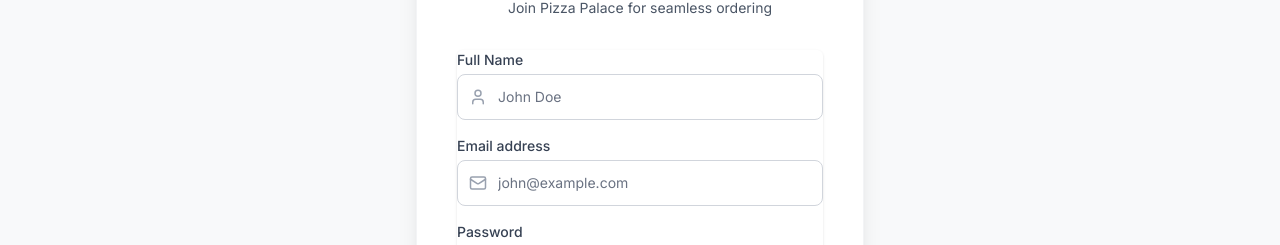
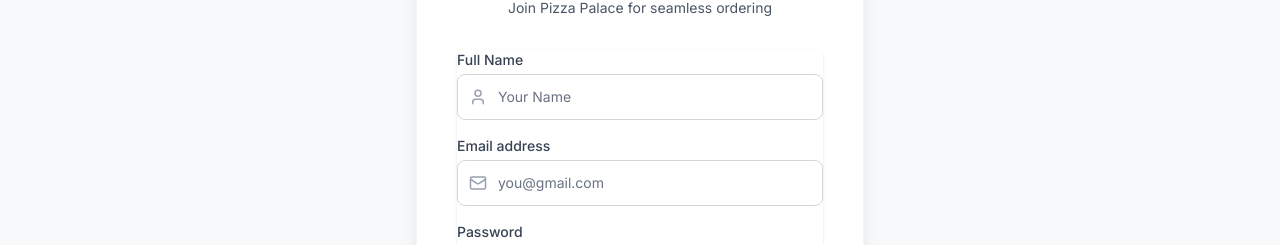
Before and after one commit to Vixcy300/Emc-Final-Project, a React (Vite) app in the folder frontend/: page /register in a window 1280 px wide. Shown: the part 207-452 px from the top of the page. Built offline with nearby package versions, Linux system fonts and the light colour scheme; no server answers.

Commit message:
feat: Update name and email placeholders on login and register pages

```diff
--- a/frontend/src/pages/Login.jsx
+++ b/frontend/src/pages/Login.jsx
@@ -57,7 +57,7 @@
                   type="email"
                   required
                   className="appearance-none rounded-lg relative block w-full pl-10 px-3 py-3 border border-gray-300 placeholder-gray-500 text-gray-900 focus:outline-none focus:ring-brand-red focus:border-brand-red sm:text-sm"
-                  placeholder="john@example.com"
+                  placeholder="you@gmail.com"
                   value={email}
                   onChange={(e) => setEmail(e.target.value)}
                 />
--- a/frontend/src/pages/Register.jsx
+++ b/frontend/src/pages/Register.jsx
@@ -64,7 +64,7 @@
                   type="text"
                   required
                   className="appearance-none rounded-lg relative block w-full pl-10 px-3 py-3 border border-gray-300 placeholder-gray-500 text-gray-900 focus:outline-none focus:ring-brand-red focus:border-brand-red sm:text-sm"
-                  placeholder="John Doe"
+                  placeholder="Your Name"
                   value={name}
                   onChange={(e) => setName(e.target.value)}
                 />
@@ -81,7 +81,7 @@
                   type="email"
                   required
                   className="appearance-none rounded-lg relative block w-full pl-10 px-3 py-3 border border-gray-300 placeholder-gray-500 text-gray-900 focus:outline-none focus:ring-brand-red focus:border-brand-red sm:text-sm"
-                  placeholder="john@example.com"
+                  placeholder="you@gmail.com"
                   value={email}
                   onChange={(e) => setEmail(e.target.value)}
                 />
```
